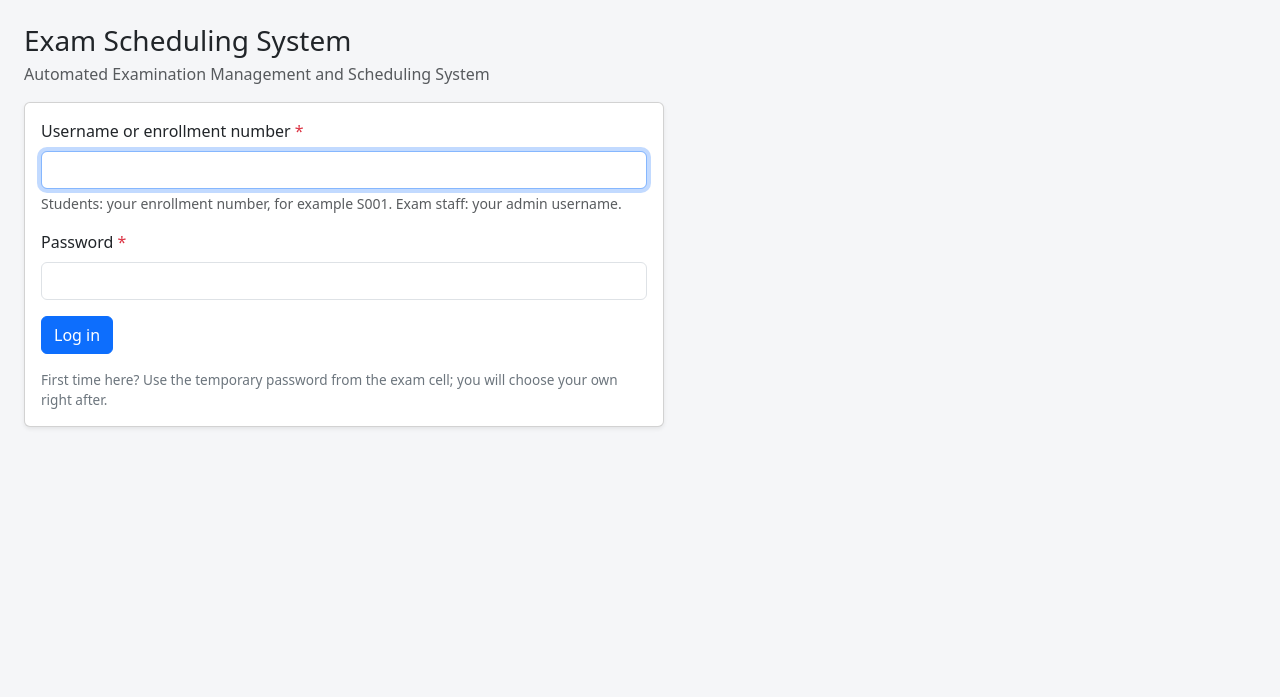
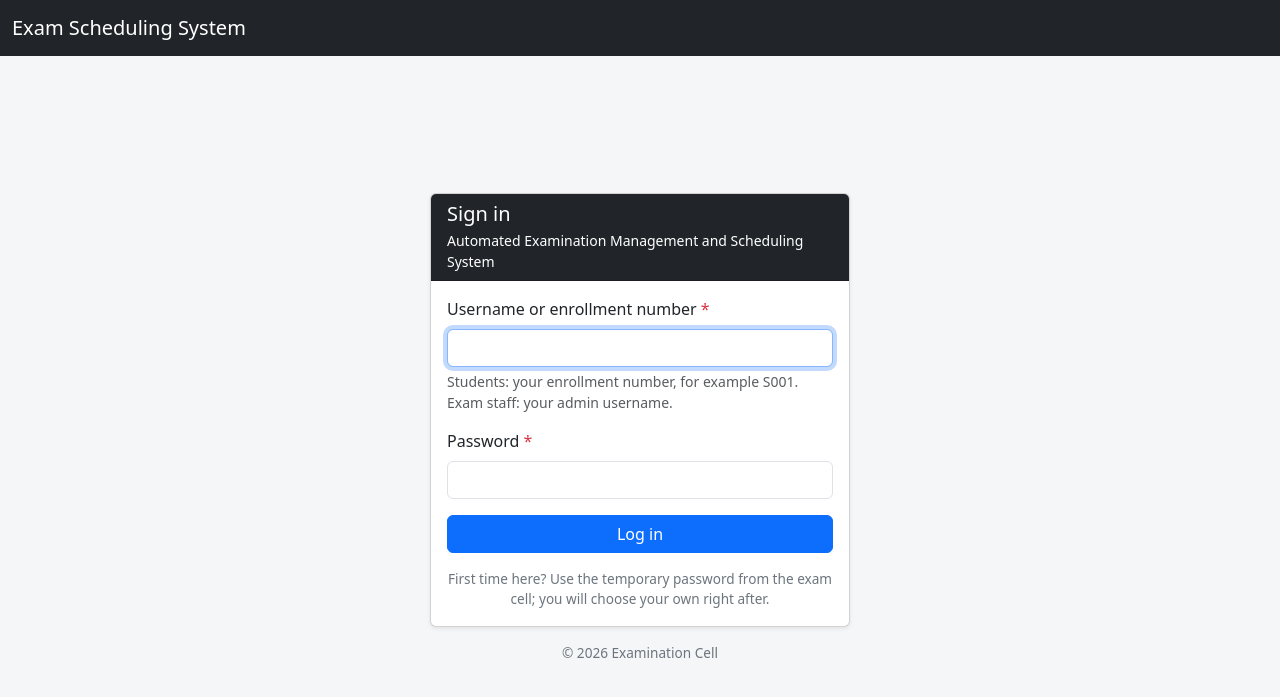
Before and after one commit to HarshRohila02/exam-scheduling-system, a Flask app: page /login in a window 1280 px wide. Shown: the top 697 px of the page. Run offline with Flask 3, Linux system fonts and the light colour scheme; some libraries are stand-ins or nearby versions.

Commit message:
Login page: dark top bar, centred 420px card with dark header, in-card messages, footer

```diff
--- a/app/templates/base.html
+++ b/app/templates/base.html
@@ -8,7 +8,7 @@
   <link href="{{ url_for('static', filename='vendor/bootstrap/bootstrap.min.css') }}" rel="stylesheet">
   <link href="{{ url_for('static', filename='css/style.css') }}" rel="stylesheet">
 </head>
-<body>
+<body class="{% block body_class %}{% endblock %}">
 {% if session.get('role') == 'ADMIN' %}
 <nav class="navbar navbar-expand-lg navbar-dark bg-dark">
   <div class="container-fluid">
@@ -70,12 +70,20 @@
     </div>
   </div>
 </nav>
+{% elif not session.get('role') %}
+{# not logged in (login page): just the title, no menu #}
+<nav class="navbar navbar-dark bg-dark">
+  <div class="container-fluid">
+    <span class="navbar-brand mb-0">Exam Scheduling System</span>
+  </div>
+</nav>
 {% endif %}
 
 {# shown by the script below while the browser has no network connection #}
 <div id="connection-alert" class="d-none d-print-none" role="alert"></div>
 
-<main class="container-fluid py-4 px-4">
+<main class="{% block main_class %}container-fluid py-4 px-4{% endblock %}">
+  {% block flashes %}
   {% with messages = get_flashed_messages(with_categories=true) %}
     {% for category, message in messages %}
       <div class="alert alert-{{ category }} alert-dismissible fade show flash" style="white-space: pre-line">
@@ -84,6 +92,7 @@
       </div>
     {% endfor %}
   {% endwith %}
+  {% endblock %}
   {% block content %}{% endblock %}
 </main>
 
--- a/app/templates/login.html
+++ b/app/templates/login.html
@@ -1,9 +1,26 @@
 {% extends "base.html" %}
 {% block title %}Login{% endblock %}
+{# the page is a full-height column: dark top bar, then the card centred in the space that is left #}
+{% block body_class %}d-flex flex-column min-vh-100{% endblock %}
+{% block main_class %}flex-grow-1 d-flex align-items-center justify-content-center px-3 py-4{% endblock %}
+{# messages are shown inside the card's width instead of as a full-width banner #}
+{% block flashes %}{% endblock %}
 {% block content %}
-<h3 class="mb-1">Exam Scheduling System</h3>
-<p class="text-muted mb-3">Automated Examination Management and Scheduling System</p>
-<div class="card shadow-sm" style="max-width: 640px;">
+<div class="w-100" style="max-width: 420px;">
+  {% with messages = get_flashed_messages(with_categories=true) %}
+    {% for category, message in messages %}
+      <div class="alert alert-{{ category }} alert-dismissible fade show flash" style="white-space: pre-line">
+        {{ message }}
+        <button type="button" class="btn-close" data-bs-dismiss="alert"></button>
+      </div>
+    {% endfor %}
+  {% endwith %}
+
+  <div class="card shadow-sm">
+    <div class="card-header bg-dark text-white">
+      <h5 class="mb-1">Sign in</h5>
+      <div class="small">Automated Examination Management and Scheduling System</div>
+    </div>
     <div class="card-body">
       <form method="post" novalidate>
         <input type="hidden" name="csrf_token" value="{{ csrf_token() }}">
@@ -16,9 +33,12 @@
           <label class="form-label" for="password">Password <span class="text-danger">*</span></label>
           <input class="form-control" id="password" name="password" type="password" autocomplete="current-password">
         </div>
-      <button class="btn btn-primary">Log in</button>
+        <button class="btn btn-primary w-100">Log in</button>
       </form>
-    <p class="small-muted mt-3 mb-0">First time here? Use the temporary password from the exam cell; you will choose your own right after.</p>
+      <p class="small-muted text-center mt-3 mb-0">First time here? Use the temporary password from the exam cell;
+        you will choose your own right after.</p>
     </div>
   </div>
+  <p class="small-muted text-center mt-3 mb-0">&copy; 2026 Examination Cell</p>
+</div>
 {% endblock %}
```
Lines whose indentation alone changed are shown as unchanged.
